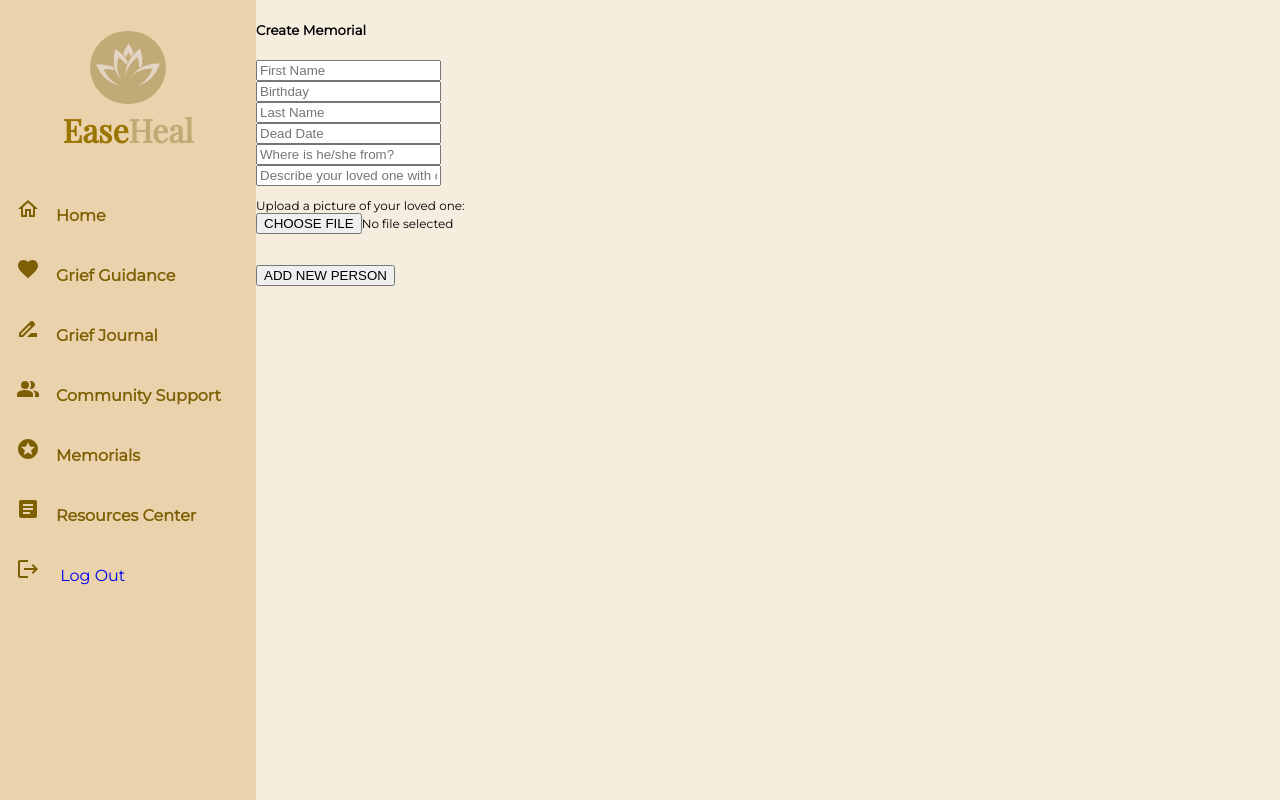
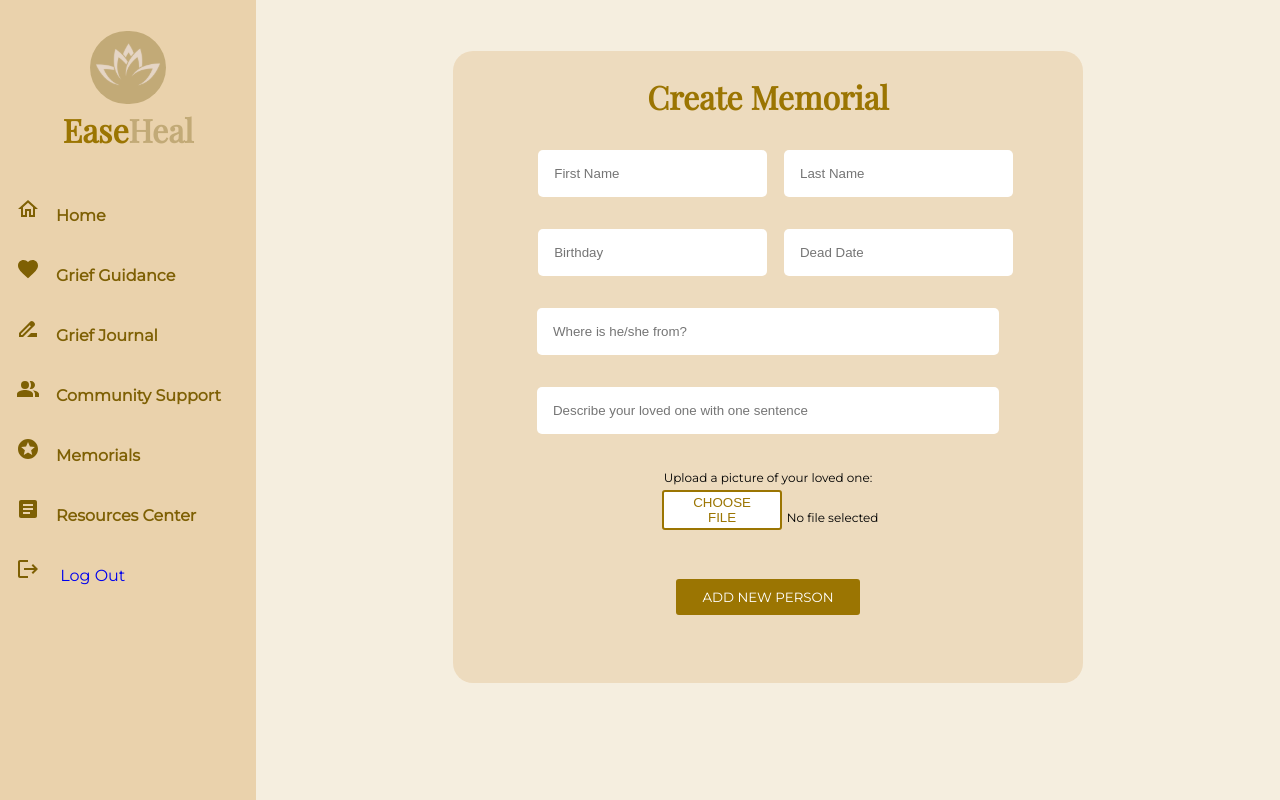
Before and after one commit to ooioiooGT/hack, a React (Create React App) app: page /MemorialForm in a window 1280 px wide. Built offline with nearby package versions, Linux system fonts and the light colour scheme; no server answers.

Commit message:
did the form

```diff
--- a/src/components/background.module.css
+++ b/src/components/background.module.css
@@ -8,6 +8,11 @@ body {
   grid-template-columns: 1fr;
   margin: 0 auto;
   width: 80%;
+}
+
+.SignInContainer p {
+  padding-top: 1rem;
+  font-size: 1.2rem;
 }
 
 /*The left section*/
--- a/src/page/rememberance/memorialform.js
+++ b/src/page/rememberance/memorialform.js
@@ -1,16 +1,16 @@
 import React from "react";
 import Navigation from "../../components/navigation";
-
+import form from "./memorialform.module.css";
 
 const MemorialForm = () => {
   return (
-  <div className="container">
+    <div className={form.container}>
       <Navigation
         body={
-        <div className="sub-container">
+          <div className={form.subContainer}>
             <h5> Create Memorial</h5>
-          <div className="top-input">
-            <div className="left-input">
+            <div className={form.topInput}>
+              <div className={form.leftinput}>
                 <input
                   type="text"
                   id="firstname"
@@ -28,7 +28,7 @@ const MemorialForm = () => {
                 />
                 <br />
               </div>
-            <div className="right-input">
+              <div className={form.rightinput}>
                 <input
                   type="text"
                   id="lastname"
@@ -45,12 +45,9 @@ const MemorialForm = () => {
                   class="inputBox"
                 />
                 <br />
-
               </div>
-
-
             </div>
-          <div className="button-input">
+            <div className={form.buttoninput}>
               <div className="lastinput">
                 <input
                   type="text"
@@ -70,24 +67,25 @@ const MemorialForm = () => {
                 <br />
               </div>
             </div>
-          <div className="imageinput">
+            <div className={form.imageinput}>
               <div className="importpicture">
                 <p>
                   Upload a picture of your loved one:
-                <br/>
-                <button className="submmitphoto">CHOOSE FILE</button>
+                  <br />
+                  <button className={form.submmitphoto}>CHOOSE FILE</button>
                   No file selected
                 </p>
               </div>
-            <div className="image" >
-              <img src="" alt=""/>
+              <div className="image">
+                <img src="" alt="" />
               </div>
             </div>
-          <button className="submitdata">ADD NEW PERSON</button>
-      </div>}
+            <button className={form.submitdata}>ADD NEW PERSON</button>
+          </div>
+        }
       />
     </div>
-  )
+  );
 };
 
 export default MemorialForm;
--- a/src/page/rememberance/memorialform.module.css
+++ b/src/page/rememberance/memorialform.module.css
@@ -0,0 +1,65 @@
+.subContainer {
+  background-color: #ead2aca6;
+  width: 60%;
+  margin: 5% auto;
+  height: 77%;
+  border-radius: 20px;
+  text-align: center;
+  padding: 0.5rem;
+}
+
+.subContainer h5 {
+  font-family: "Playfair Display", serif;
+  font-size: 2rem;
+  color: #9b7502;
+  padding: 1rem;
+  margin: 0;
+}
+
+.topInput {
+  display: grid;
+  grid-template-columns: 1fr 1fr;
+  width: 80%;
+  margin: 0 auto;
+  grid-gap: 0;
+}
+
+input {
+  border: 0;
+  padding: 1rem;
+  margin: 1rem;
+  width: 80%;
+  border-radius: 5px;
+}
+
+.buttoninput input {
+  width: 70%;
+  margin: 1rem auto;
+}
+
+.imageinput p {
+  padding: 0.5rem;
+  font-size: 1.5rems;
+}
+
+.submmitphoto {
+  background-color: white;
+  color: #9b7502;
+  border: 2px solid #9b7502;
+  width: 20%;
+  border-radius: 3px;
+  padding: 0.2rem 1rem;
+  margin: 0.3rem;
+}
+
+.submitdata {
+  border: 0;
+  background-color: #9b7502;
+  color: white;
+  padding: 0.5rem 1.5rem;
+  border-radius: 3px;
+  font-family: "Montserrat", sans-serif;
+  margin: 0.3rem;
+  width: 30%;
+  border: 2px solid #9b7502;
+}
```
Lines whose indentation alone changed are shown as unchanged.
